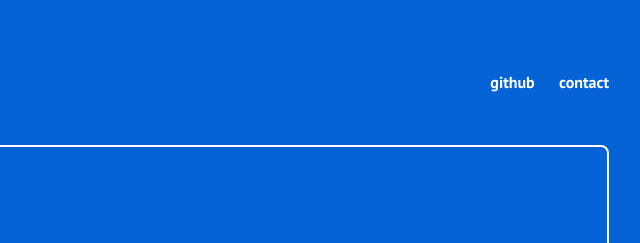
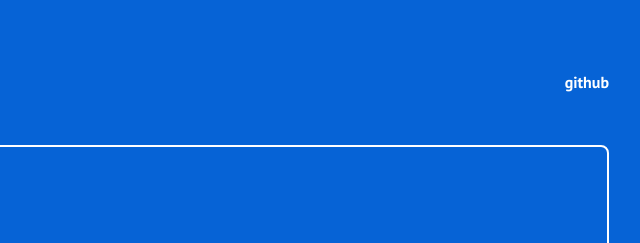
Before and after one commit to compiuta/compiuta.github.io, a plain HTML site: page index.html in a window 1280 px wide. Shown: the top 243 px of the page, 501-1141 px from the left. Drawn offline with Linux system fonts and the light colour scheme.

Commit message:
Update index.html

```diff
--- a/index.html
+++ b/index.html
@@ -14,7 +14,6 @@
             <h1 class="main-header__title">compiuta</h1>
             <div class="main-header__menu">
                 <a href="https://github.com/compiuta" class="menu-links">github</a>
-                <a href="#" class="menu-links">contact</a>
             </div>
         </header>
         <div class="projects-container">
```
